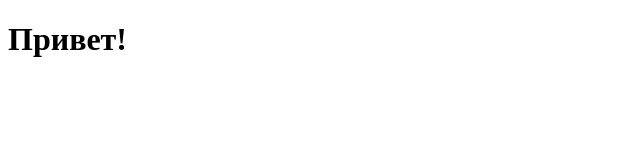
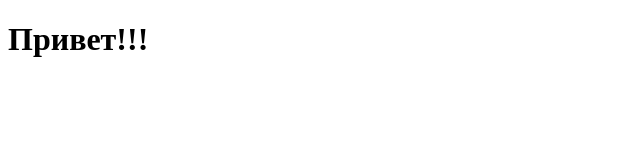
Before and after one commit to EremeevSergey1987/module-02-test, a plain HTML site: page index.html in a window 1280 px wide. Shown: the full height of the page, 0-640 px from the left. Drawn offline with Linux system fonts and the light colour scheme.

Commit message:
chanche index.html

```diff
--- a/index.html
+++ b/index.html
@@ -6,7 +6,7 @@
     <link rel="stylesheet" href="styles/style.css">
 </head>
 <body>
-<h1>Привет!</h1>
+<h1>Привет!!!</h1>
 
 </body>
 </html>
```
